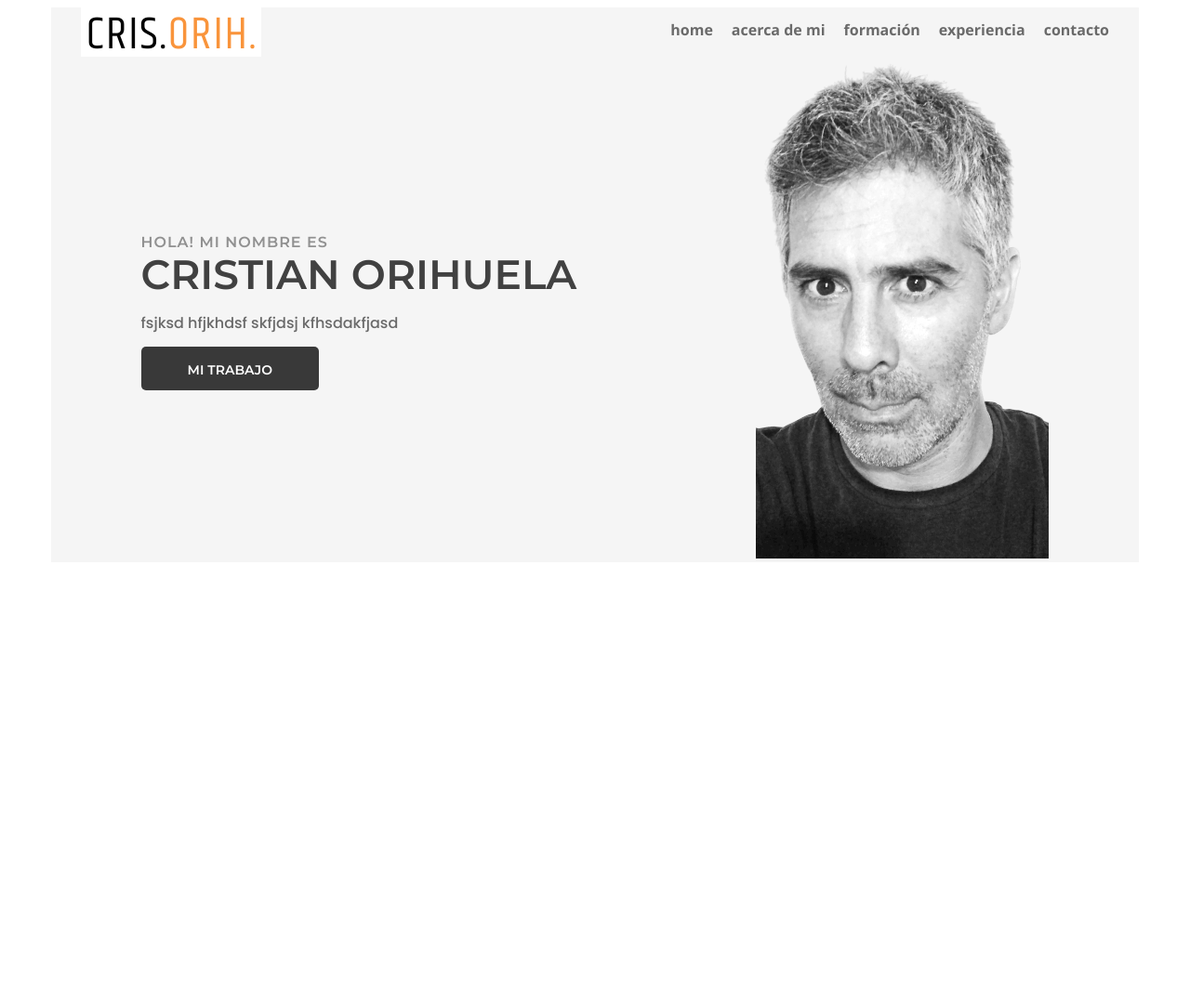
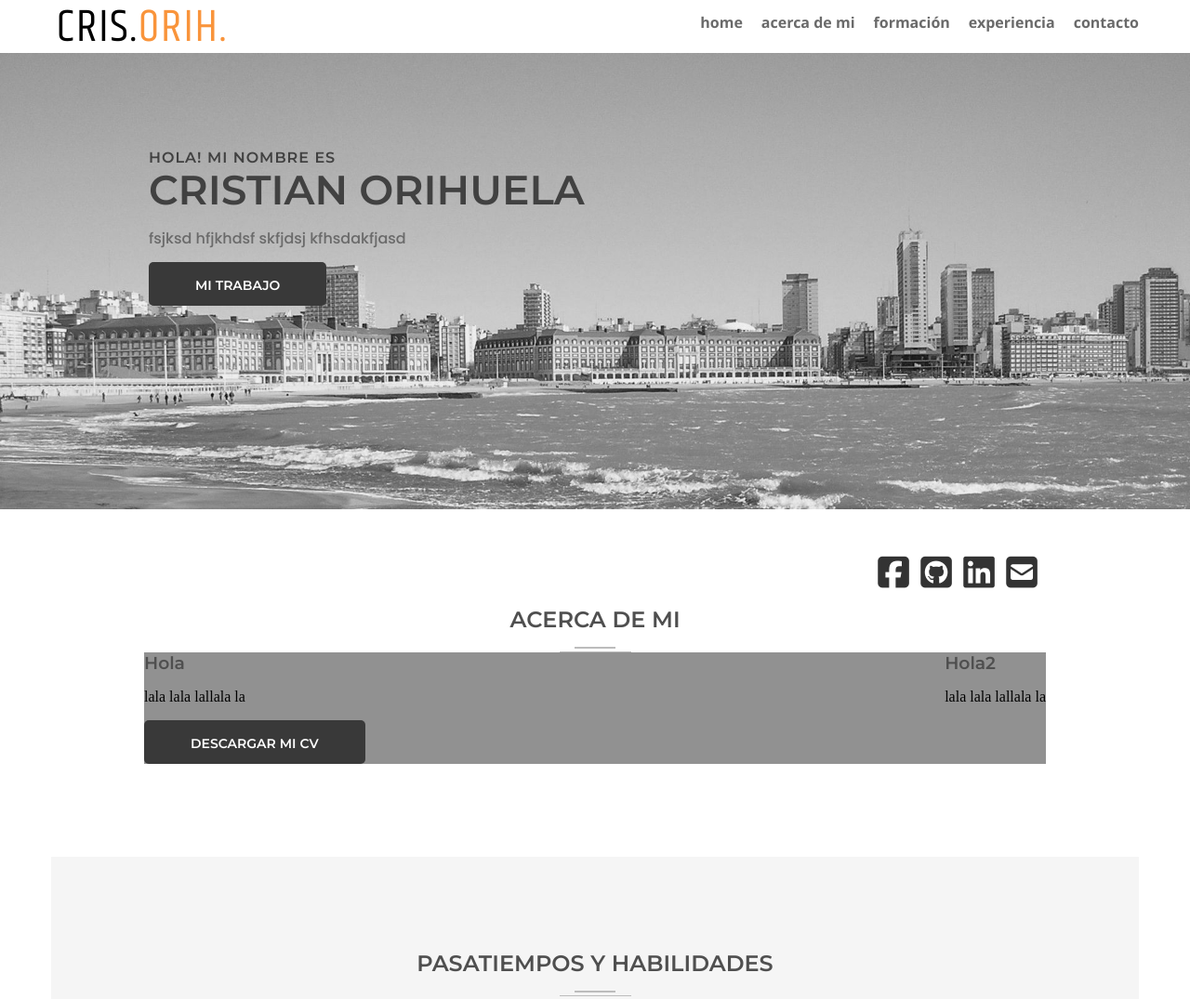
Before and after one commit to corihuela75/ONE-miPortafolio, a plain HTML site: page index.html in a window 1280 px wide. Shown: the top 1075 px of the page at 93% size. Before the commit the page ends 800 px from the top, so only its background shows below. Drawn offline with Linux system fonts and the light colour scheme; a web font is replaced by a local one.

Commit message:
agregado banner foto mar del plata e iconos sociales

```diff
--- a/CSS/style.css
+++ b/CSS/style.css
@@ -3,52 +3,76 @@
 @import url("https://fonts.googleapis.com/css2?family=Montserrat:wght@600&display=swap");
 @import url("https://fonts.googleapis.com/css2?family=Poppins:wght@500&display=swap");
 
+/* SECCION GENERAL */
+
 body {
-
   background-color: white;
-
+  margin: 0;
 }
 
-h1,h2,h3,h4,h5,h6 {
+h1,
+h2,
+h3,
+h4,
+h5,
+h6 {
   font-family: "Montserrat", sans-serif;
-  font-weight: 400;
+  font-weight: 500;
   color: #4f4f4f;
   margin: 0 0 15px;
   text-transform: uppercase;
+  /* text-align: center; */
 }
-
-.container {
+.txt-center {
+  text-align: center;
+}
+.left60 {
+  margin-left: 60px;
+}
+.mayuscula {
+text-transform: capitalize;
+}
+.ancho-pagina {
   width: 1170px;
   margin: 0 auto;
 }
-
-.seccion-gris {
+.fondo-oscuro {
   background-color: #f5f5f5;
+  padding: 100px 0;
+}
+.fondo-claro {
+  background-color: #ffffff;
+  padding: 100px 0;
+}
+.subrayado div {
+  background: #bcbcbc none repeat scroll 0 0;
+  height: 1px;
+  margin: 0 auto;
+  width: 77px;
+}
+.subrayado div.top {
+  margin-bottom: 3px;
+  width: 44px;
+  height: 2px;
+}
+.activo {
+  font-weight: bolder;
 }
 
-.cabecera {
+/* SECCION MENU */
+
+.logo-y-menu {
   display: flex;
   justify-content: space-between;
   padding: 0 2rem;
 }
-
-
-.activo {
-  font-weight: bolder;
-}
-
-
-/* SECCION MENU */
-
 .menu-lista {
   display: flex;
 }
-
 .menu-lista-item {
   list-style: none;
   margin-left: 1.25rem;
 }
-
 .menu-lista-link {
   font-family: "Segoe UI", Tahoma, Geneva, Verdana, sans-serif;
   text-decoration: none;
@@ -56,51 +80,41 @@ h1,h2,h3,h4,h5,h6 {
   font-weight: bold;
   text-transform: lowercase;
 }
-
 .menu-lista-link:hover {
   text-decoration: underline;
   color: #919191;
 }
 
 /* SECCION BANNER */
-
-.banner {
-  display: flex;
-  justify-content: space-around;
-  align-items: center;
+.banner-img {
+  width: 100%;
 }
-
 .banner-texto {
-  margin-top: 0px;
-  top: 50%;
-  justify-content: flex-start;
+  position: absolute;
+  top: 10rem;
+  left: 10rem ;
 }
-
 .banner-texto h1 {
   color: #414141;
   font-size: 44px;
   line-height: 28px;
   margin-bottom: 30px;
 }
-
 .banner-texto h5 {
-  color: #919191;
+  color: #414141;
   letter-spacing: 1px;
   margin-bottom: 11px;
   font-size: 16px;
 }
-
 .banner-texto p {
   font-family: "Poppins", sans-serif;
   color: #6a6a6a;
   line-height: 18px;
   font-size: 16px;
 }
-
 .slider-imagen img {
   width: 350px;
 }
-
 .btn {
   background-color: #393939;
   border: 0 none;
@@ -116,11 +130,9 @@ h1,h2,h3,h4,h5,h6 {
   vertical-align: middle;
   cursor: pointer;
 }
-
 .btn:hover {
   background-color: black;
 }
-
 a {
   color: #ffffff;
   font-family: "Montserrat", sans-serif;
@@ -129,3 +141,49 @@ text-transform: uppercase;
   line-height: 1;
   text-decoration: none;
 }
+
+/* SECCION ACERCA DE MI */
+.about {
+  margin: 0 100px;
+  background-color: #919191;
+  display: flex;
+  justify-content:space-between;
+}
+
+/* SECCION ICONOS SOCIALES */
+.iconos-sociales {
+  position: absolute;
+  bottom: 10rem;
+  right: 10rem;
+}
+.iconos-sociales a {
+  color: #333;
+}
+.iconos-sociales .social {
+  -webkit-transform: scale(0.8);
+  -moz-transform: scale(0.8);
+  -o-transform: scale(0.8);
+  -webkit-transition-duration: 1.0s;
+  -moz-transition-duration: 1.0s;
+  -o-transition-duration: 1.0s;
+}
+.iconos-sociales .social:hover {
+  -webkit-transform: scale(1.1);
+  -moz-transform: scale(1.1);
+  -o-transform: scale(1.1);
+  -webkit-transition-duration: 0.5s;
+  -moz-transition-duration: 0.5s;
+  -o-transition-duration: 0.5s;
+}
+.iconos-sociales #social-fb:hover {
+  color: #3B5998;
+}
+.iconos-sociales #social-gh:hover {
+  color: #4099FF;
+}
+.iconos-sociales #social-li:hover {
+  color: #d34836;
+}
+.iconos-sociales #social-em:hover {
+  color: #f39c12;
+}
--- a/index.html
+++ b/index.html
@@ -7,12 +7,14 @@
     <meta name="viewport" content="width=device-width, initial-scale=1.0">
     <title>Mi Portafolio</title>
     <link rel="stylesheet" href="CSS/style.css">
+    <script src="https://kit.fontawesome.com/a5713228d6.js" crossorigin="anonymous"></script>
 </head>
 
 <body>
     <header>
-        <section class="seccion-gris container">
-            <div class="cabecera">
+
+        <!-- SECCION TOP -->
+        <section class="logo-y-menu fondo-claro ancho-pagina">
             <div class="logo">
                 <img src="img/CRIS.ORIH.png">
             </div>
@@ -25,22 +27,100 @@
                     <li class="menu-lista-item"><a href="#" class="menu-lista-link">Contacto</a></li>
                 </ul>
             </nav>
-            </div>
-            <div class="banner">
+        </section>
+
+        <!-- SECCION BANNER -->
+        <section class="banner">
+            <img class="banner-img" src="img/mdp_panoramica.jpg"></img>
             <div class="banner-texto">
                 <h5>Hola! mi nombre es</h5>
                 <h1>Cristian Orihuela</h1>
                 <p> fsjksd hfjkhdsf skfjdsj kfhsdakfjasd</p>
                 <a class="btn" href="#">Mi trabajo</a>
             </div>
+            <div class="iconos-sociales">
                 <div>
-                    <img src="img/yo_3.png">
+                    <a href="https://www.facebook.com/cmorihuela/"><i id="social-fb"
+                            class="fa fa-facebook-square fa-3x social"></i></a>
+                    <a href="https://github.com/corihuela75"><i id="social-gh"
+                            class="fa-brands fa-github-square fa-3x social"></i></a>
+                    <a href="https://www.linkedin.com/in/cristian-orihuela/"><i id="social-li"
+                            class="fa-brands fa-linkedin fa-3x social"></i></a>
+                    <a href="mailto:#ori@live.com.ar"><i id="social-em"
+                            class="fa fa-envelope-square fa-3x social"></i></a>
                 </div>
             </div>
         </section>
+
         <main>
+            <!-- SECCION ACERCA DE MI -->
+            <section class="acerca-de-mi fondo-claro ancho-pagina">
+                <div class="txt-center">
+                    <h2>ACERCA DE MI</h2>
+                </div>
+                <div class="subrayado">
+                    <div class="top"></div>
+                    <div class="bottom"></div>
+                </div>
+                <div class="about">
+                    <div>
+                        <h3 class="mayuscula">Hola</h3>
+                        <p>lala lala lallala la</p>
+                        <a class="btn" href="#">Descargar mi CV</a>
+                    </div>
+                    <div>
+                        <h3 class="mayuscula">Hola2</h3>
+                        <p>lala lala lallala la</p>
+                    </div>
+                </div>
 
+            </section>
 
+            <!-- SECCION PASATIEMPOS -->
+            <section class="pasatiempos-y-habilidades-blandas fondo-oscuro ancho-pagina">
+                <div class="txt-center">
+                    <h2>PASATIEMPOS Y HABILIDADES</h2>
+                </div>
+                <div class="subrayado">
+                    <div class="top"></div>
+                    <div class="bottom"></div>
+                </div>
+
+            </section>
+
+            <!-- SECCION FORMACIONES -->
+            <section class="formaciones-y-cursos fondo-claro ancho-pagina">
+                <div class="txt-center">
+                    <h2>FORMACIONES</h2>
+                </div>
+                <div class="subrayado">
+                    <div class="top"></div>
+                    <div class="bottom"></div>
+                </div>
+            </section>
+
+            <!-- SECCION EXPERIENCIA -->
+            <section class="experiencia-en-programacion fondo-oscuro ancho-pagina">
+                <div class="txt-center">
+                    <h2>EXPERIENCIA EN PROGRAMACION</h2>
+                </div>
+                <div class="subrayado">
+                    <div class="top"></div>
+                    <div class="bottom"></div>
+                </div>
+
+            </section>
+
+            <!-- SECCION FORMULARIO -->
+            <section class="formulario-de-contacto fondo-claro ancho-pagina">
+                <div class="txt-center">
+                    <h2>FORMULARIO DE CONTACTO</h2>
+                </div>
+                <div class="subrayado">
+                    <div class="top"></div>
+                    <div class="bottom"></div>
+                </div>
+            </section>
         </main>
 
         <footer>
```
Also changed, not shown: img/mdp_panoramica.jpg (added). Lines whose indentation alone changed are shown as unchanged.
